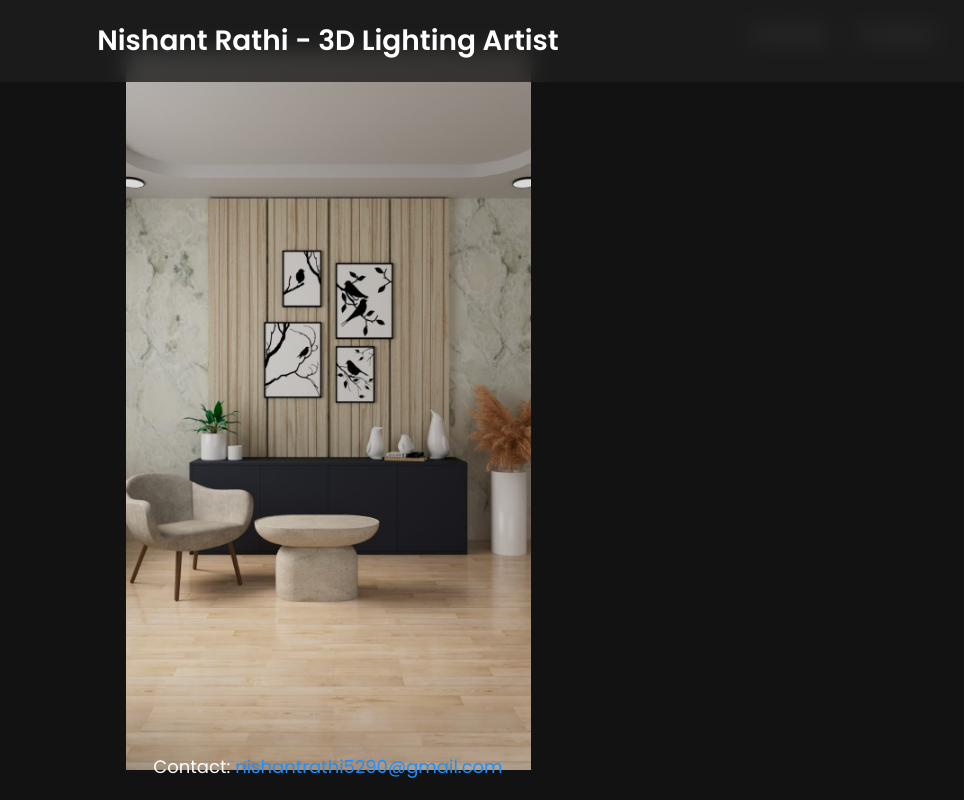
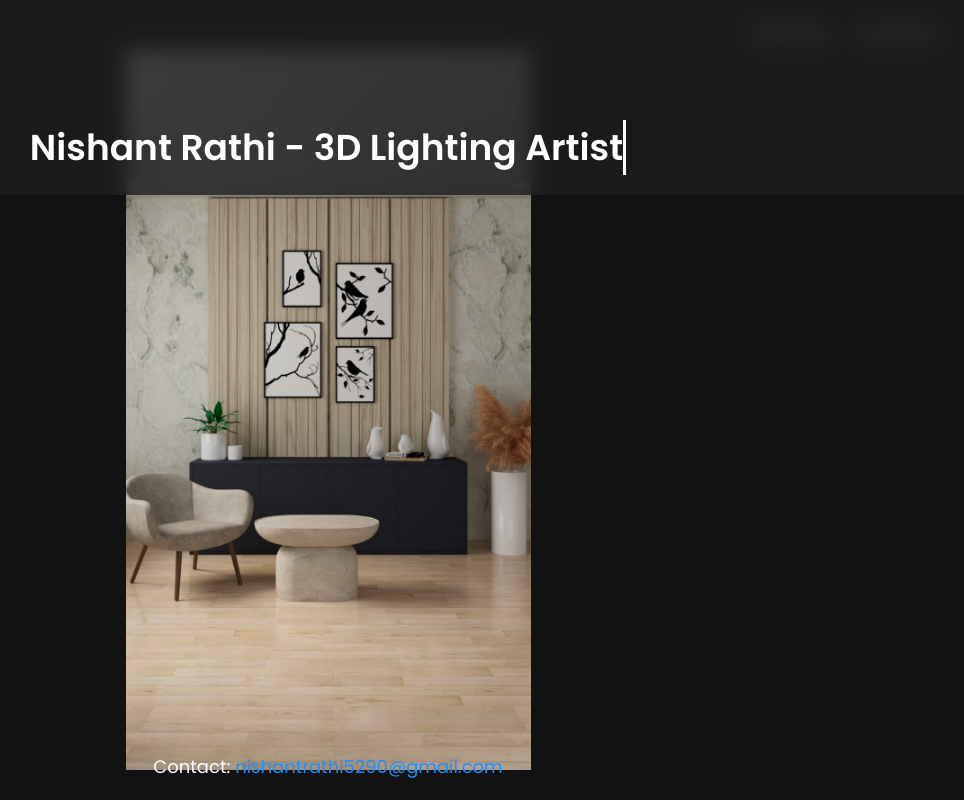
Before and after one commit to nrathi1997/portfolio, a plain HTML site: page index.html in a window 1280 px wide. Shown: the whole page, without its empty margins (312-1276 px from the left). Drawn offline with Linux system fonts and the light colour scheme.

Commit message:
Update index.html

```diff
--- a/index.html
+++ b/index.html
@@ -70,8 +70,19 @@
             opacity: 1;
         }
         .carousel img:hover {
-            transform: scale(1.05);
+            transform: scale(1.1);
             filter: brightness(1.2);
+        }
+        .typewriter {
+            font-size: 36px;
+            font-weight: bold;
+            margin-top: 100px;
+            white-space: nowrap;
+            overflow: hidden;
+            border-right: 3px solid white;
+            width: fit-content;
+            margin-left: auto;
+            margin-right: auto;
         }
         footer {
             position: fixed;
@@ -87,7 +98,9 @@
     </style>
 </head>
 <body>
-    <header>Nishant Rathi - 3D Lighting Artist</header>
+    <header>
+        <div class="typewriter" id="typewriter"></div>
+    </header>
     <nav>
         <a href="#portfolio">Portfolio</a>
         <a href="mailto:nishantrathi5290@gmail.com">Contact</a>
@@ -112,6 +125,18 @@
             images[index].classList.add("active");
         }
         setInterval(changeImage, 3000);
+
+        // Typewriter effect
+        const text = "Nishant Rathi - 3D Lighting Artist";
+        let i = 0;
+        function typeWriter() {
+            if (i < text.length) {
+                document.getElementById("typewriter").innerHTML += text.charAt(i);
+                i++;
+                setTimeout(typeWriter, 100);
+            }
+        }
+        window.onload = typeWriter;
     </script>
 </body>
 </html>
```
